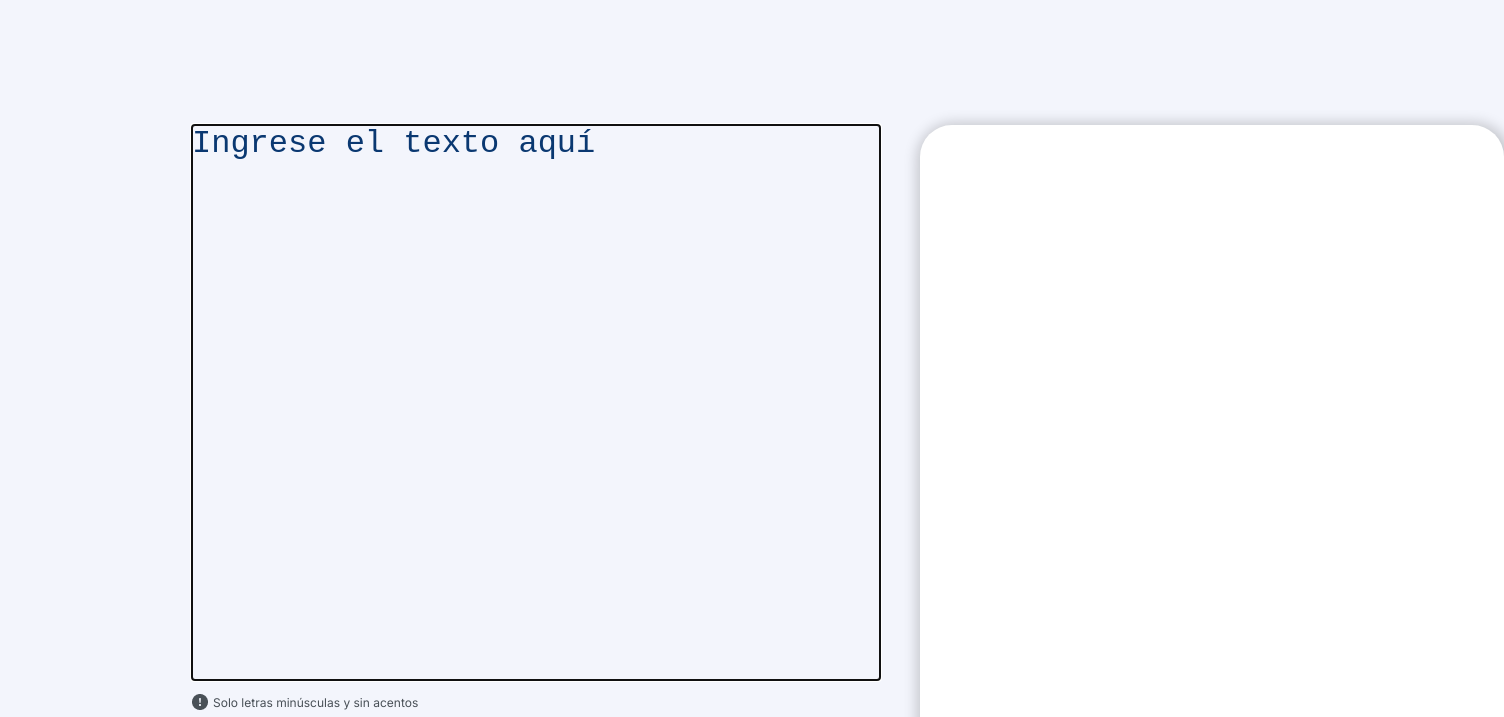
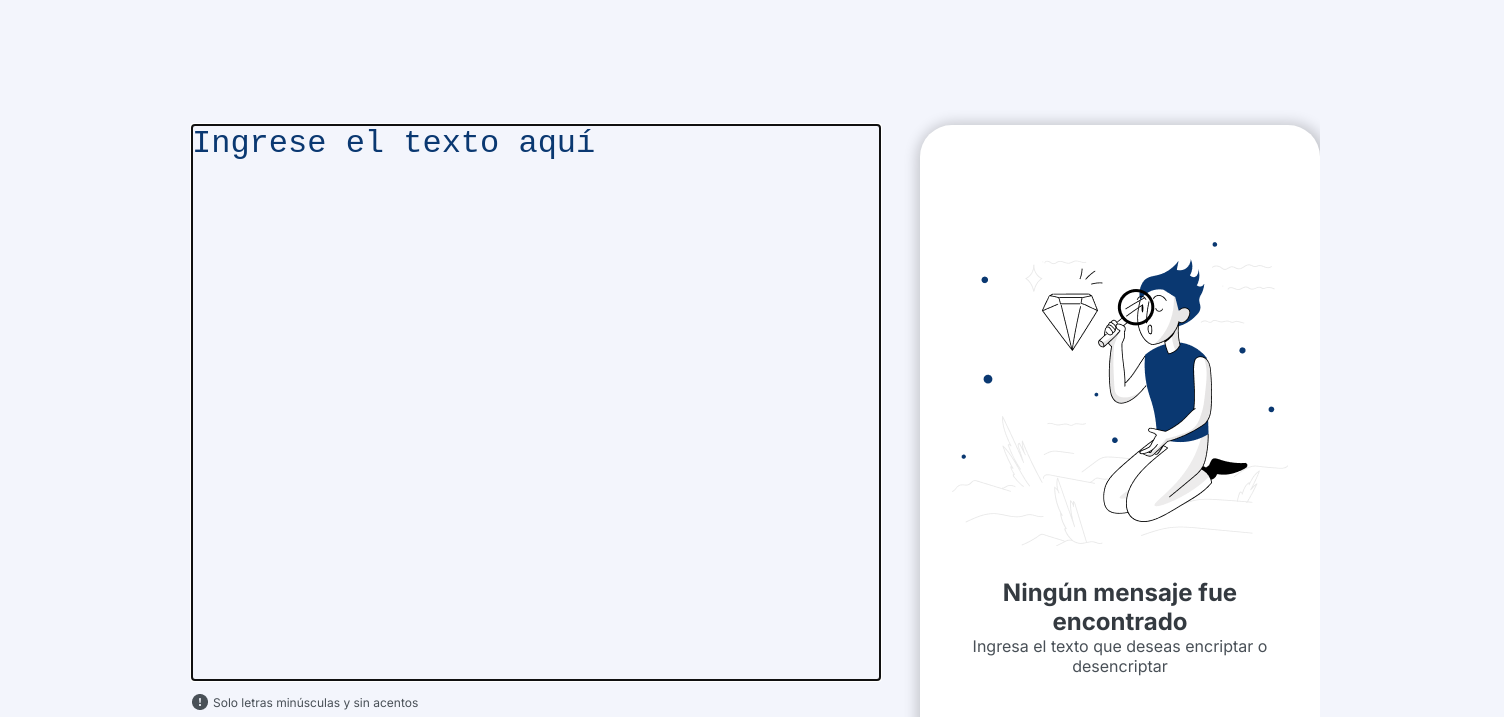
Before and after one commit to ArudoPE/encriptador-alura, a plain HTML site: page index.html in a window 1280 px wide. Shown: the part 71-788 px from the top of the page, 1504 px wide, since content can reach past the window. Drawn offline with Linux system fonts and the light colour scheme.

Commit message:
Finishing HTML and CSS, only pending JS

```diff
--- a/css/style.css
+++ b/css/style.css
@@ -124,14 +124,43 @@ body {
 
 .main__right__container {
     background-color: white;
-    display: flex;
     flex-direction: column;
     gap: 10px;
     padding: 32px;
     border-radius: 32px;
     box-shadow: 2px 3px 14px 5px rgb(0, 0, 0, 0.2);
+    display: flex;
+    justify-content: center;
 }
-.main__right__container textarea {
+
+.main__right__container__no__answer {
+    display: flex;
+    justify-content: center;
+    align-items: center;
+    flex-direction: column;
+    gap: 32px;
+}
+.main__right__container__no__answer .main__right__container__no__answer__text h2 {
+    color: var(--gray-500-);
+    font-size: 24px;
+    font-weight: 700;
+    text-align: center;
+}
+
+.main__right__container__no__answer .main__right__container__no__answer__text p {
+    color: var(--gray-400);
+    font-size: 16px;
+    font-weight: 400;
+    text-align: center;
+}
+
+.main__right__container__yes__answer {
+    flex-direction: column;
+    gap: 10px;
+    display: flex;
+    display: none;
+}
+.main__right__container .main__right__container__yes__answer textarea {
     border: none;
     color: var(--gray-400);
     font-size: 24px;
--- a/index.html
+++ b/index.html
@@ -30,10 +30,19 @@
             </div>
         </div>
         <div class="main__right__container">
-            <textarea id="answer-area" name="answer-area" rows="42"
-            cols="35"></textarea>
-            <div class="main__buttons__container">
-                <div class="main__button main__button__copiar"><span>Copiar</span></div>
+            <div class="main__right__container__no__answer">
+                <img src="./assets/img/muneco.png" alt="muneco">
+                <div class="main__right__container__no__answer__text">
+                    <h2>Ningún mensaje fue encontrado</h2>
+                    <p>Ingresa el texto que deseas encriptar o desencriptar</p>
+                </div>
+            </div>
+            <div class="main__right__container__yes__answer">
+                <textarea id="answer-area" name="answer-area" rows="25"
+                cols="35"></textarea>
+                <div class="main__buttons__container">
+                    <div class="main__button main__button__copiar"><span>Copiar</span></div>
+                </div>
             </div>
         </div>
 
```
